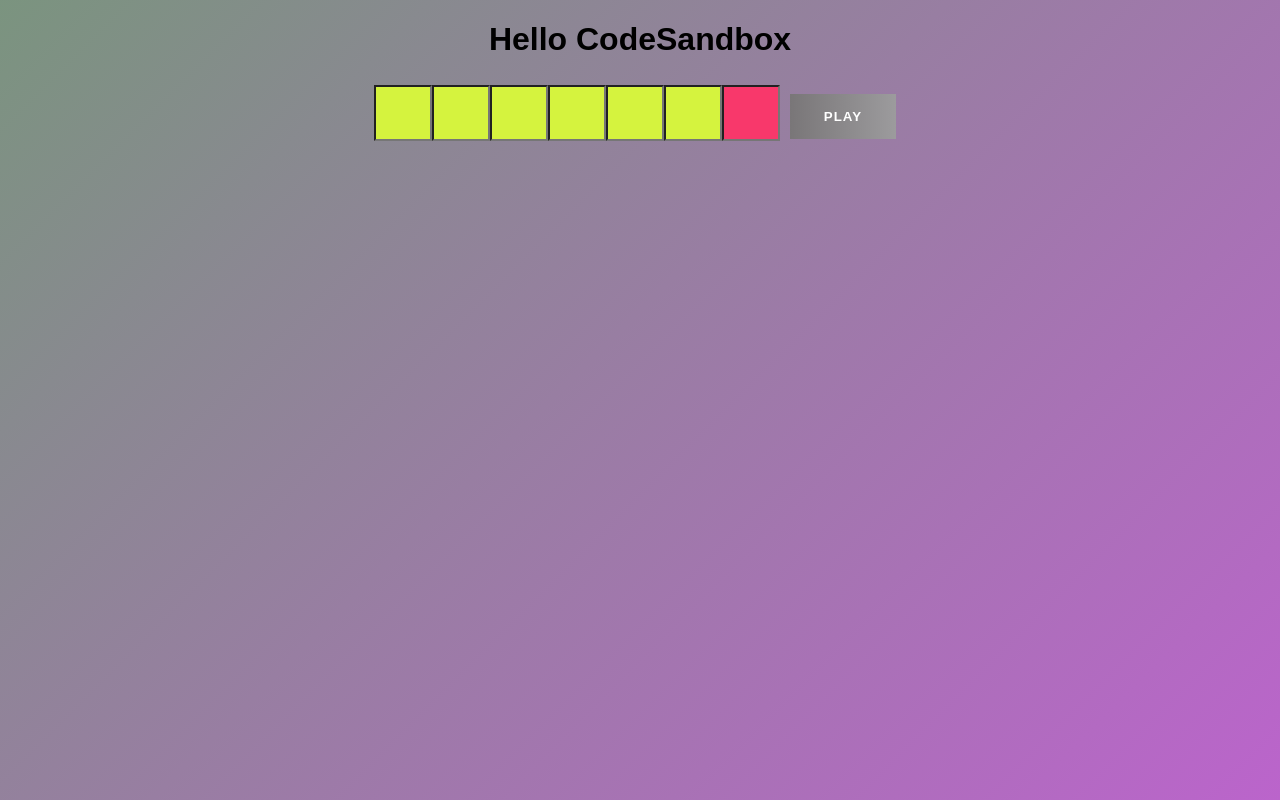
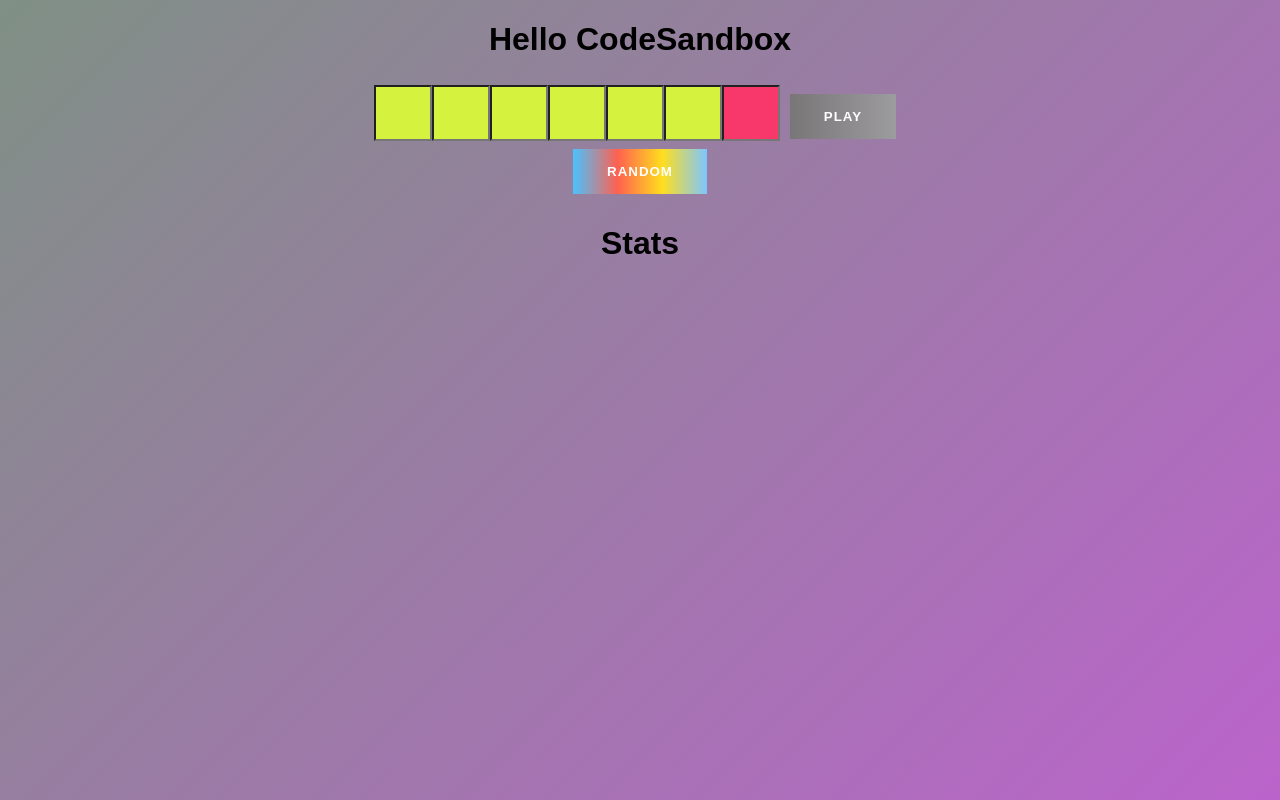
Before and after one commit to bogutskii/fakeLottery_react, a React (Create React App) app: page / in a window 1280 px wide. Built offline with nearby package versions, Linux system fonts and the light colour scheme.

Commit message:
--generator --Stats

```diff
--- a/src/App.js
+++ b/src/App.js
@@ -1,14 +1,19 @@
 import React, {useState} from "react";
 import "./styles.css";
 import Inputs from "./Components/Inputs";
+import Stats from "./Components/Stats"
+import GeneratorRandomNumber from './Components/GeneratorRandomNumber'
 
 export default function App() {
     const [isEnable, setIsEnable] = useState(true)
-
+    const [usersNumbers, setUsersNumbers] = useState([])
   return (
     <div className="App">
       <h1>Hello CodeSandbox</h1>
       <Inputs isEnable={isEnable} setIsEnable={(isEnable)=>setIsEnable(isEnable)}/>
+        {usersNumbers.join(' ')}
+      <GeneratorRandomNumber setUsersNumbers={usersNumbers=>setUsersNumbers(usersNumbers)}/>
+      <Stats/>
     </div>
   );
 }
--- /dev/null
+++ b/src/Components/GeneratorRandomNumber.js
@@ -0,0 +1,37 @@
+import React from 'react';
+
+
+
+const GeneratorRandomNumber = (props) => {
+    const generator = () => {
+        let win = [];
+        let spec = [];
+        for (let i = 0; i < 25; i++) {
+            let rand1 = Math.floor(Math.random() * 68 + 1);
+            if (!win.includes(rand1)) {
+                win.push(rand1);
+            }
+        }
+        win = [...new Set(win)];
+        win.length = 5;
+        for (let i = 0; i < 25; i++) {
+            let rand1 = Math.floor(Math.random() * 24 + 1);
+            if (!win.includes(rand1)) {
+                spec.push(rand1);
+            }
+        }
+        win.sort((a, b) => a - b).push(spec[Math.floor(Math.random() * spec.length)]);
+//props.setUsersNumbers()
+       props.setUsersNumbers(win)
+    };
+
+
+    return (
+        <div>
+            <button className="btn btn3" onClick={generator}>Random</button>
+
+        </div>
+
+    )
+}
+export default GeneratorRandomNumber;
--- /dev/null
+++ b/src/Components/Stats.js
@@ -0,0 +1,14 @@
+import React from 'react';
+
+
+
+const Stats = (props) => {
+
+    return (
+        <div>
+            <h1>Stats</h1>
+
+        </div>
+    )
+}
+export default Stats;
```
